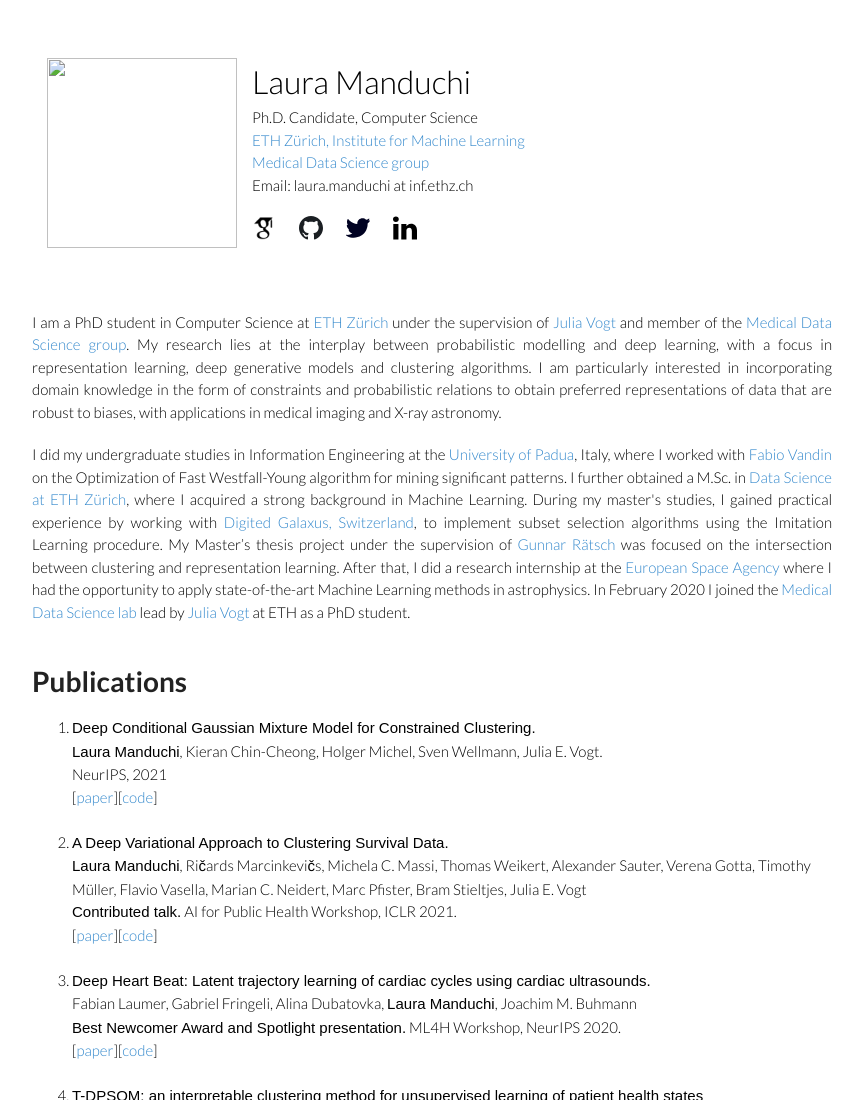
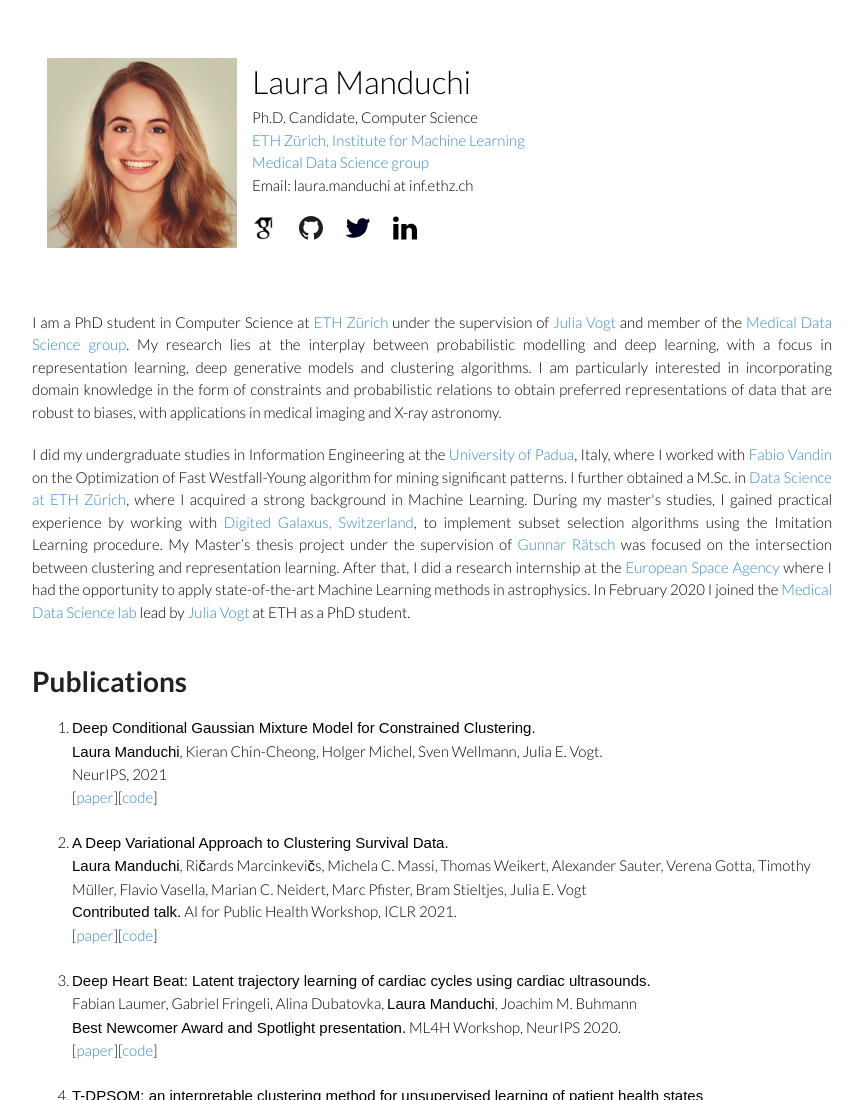
Before and after one commit to lauramanduchi/lauramanduchi.github.io, a plain HTML site: page index.html in a window 1280 px wide. Shown: the top 1100 px of the page, without its empty margins (183-1046 px from the left). Drawn offline with Linux system fonts and the light colour scheme.

Commit message:
Initial commit

```diff
--- a/index.html
+++ b/index.html
@@ -18,7 +18,7 @@
 
       <section>
 
-<p><img style="padding: 0 15px; float: left;" src="./images/portrait_LM_2021.jpg" height=190 width=190/>
+<p><img style="padding: 0 15px; float: left;" src="./images/portrait_LM_2021.jpeg" height=190 width=190/>
   <font size=6>Laura Manduchi</font> <br>
         Ph.D. Candidate, Computer Science <br>
         <a href="https://ml.inf.ethz.ch/">ETH Zürich, Institute for Machine Learning</a> <br>
```
